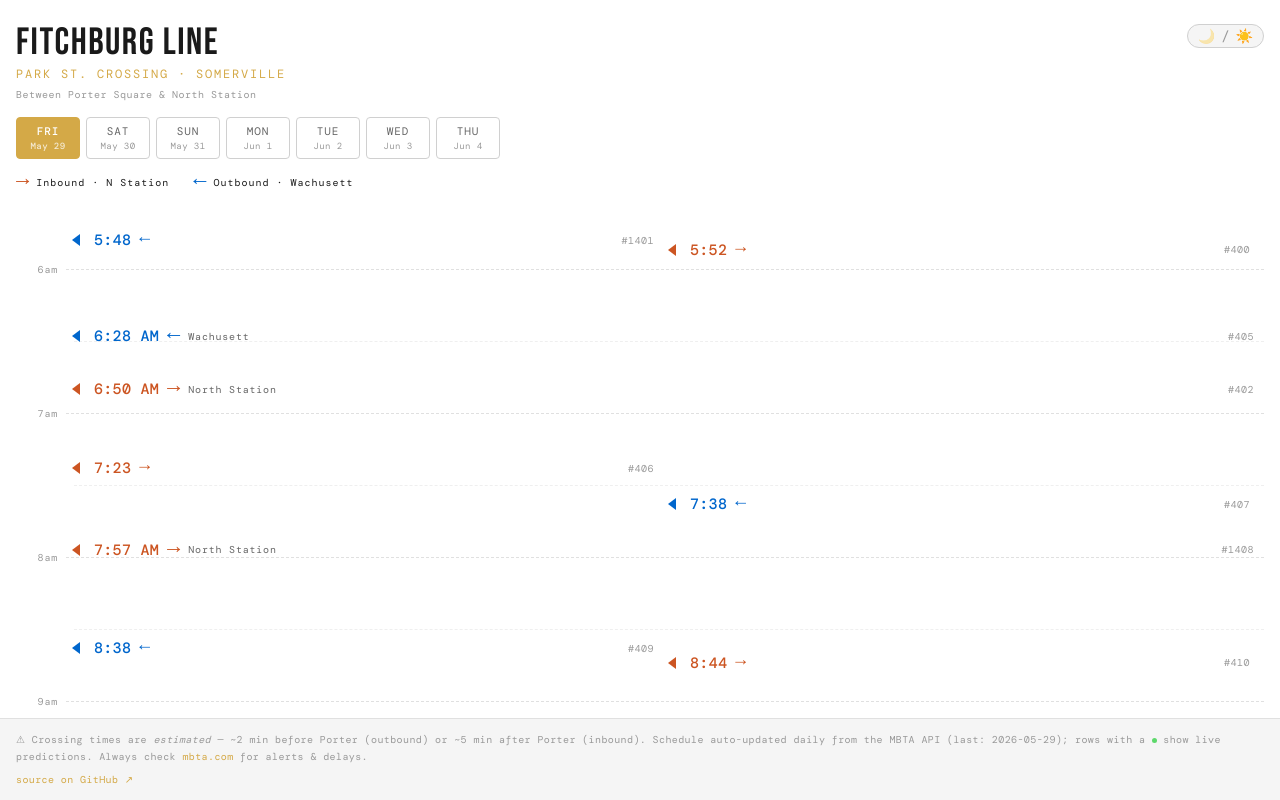
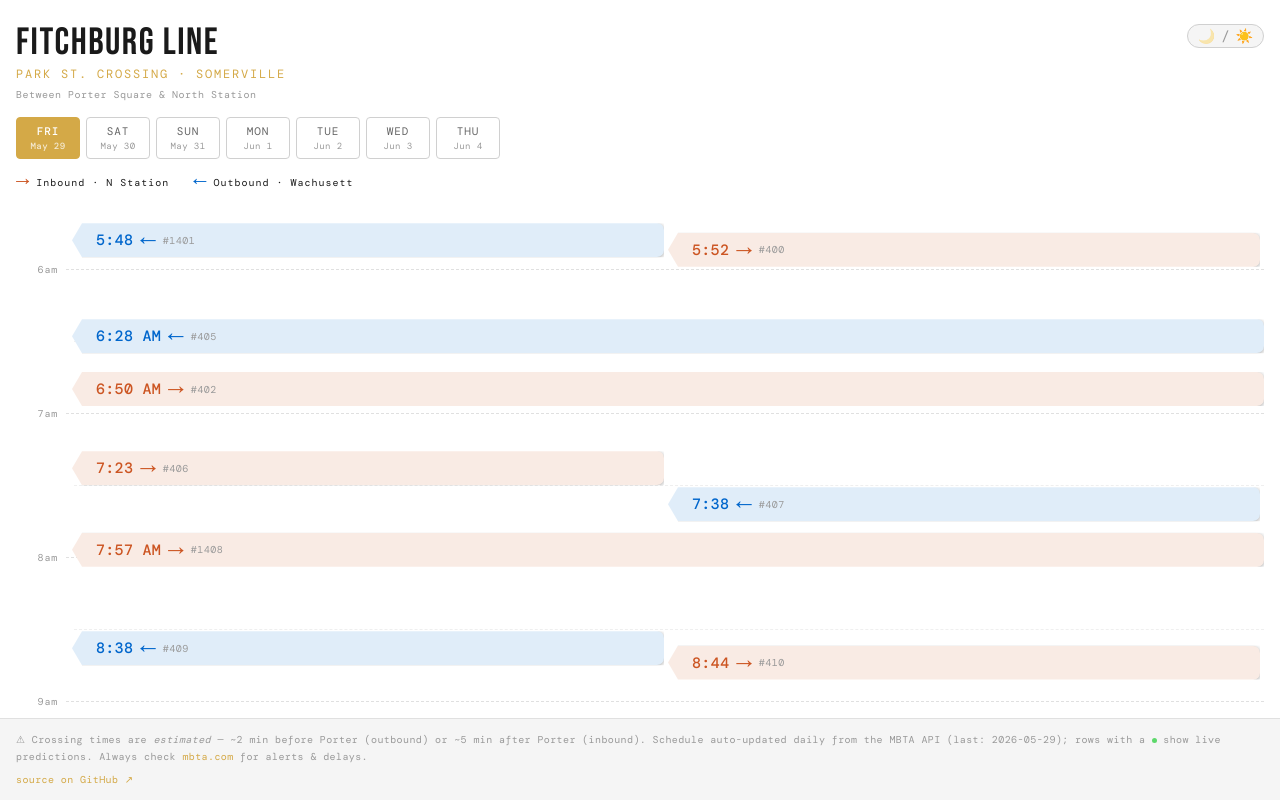
Before and after one commit to orn688/train-timetable, a React (Vite) app: page / in a window 1280 px wide. Built offline with nearby package versions, Linux system fonts and the light colour scheme; a web font is replaced by a local one.

Commit message:
Render times as floating chips with pointed left edge

```diff
--- a/src/App.jsx
+++ b/src/App.jsx
@@ -48,6 +48,9 @@ const PX_PER_MIN = 2.4;
 const ROW_HEIGHT = 34;
 const LANE_GAP = 4;
 const AXIS_WIDTH = 56;
+// Horizontal length of the chip's pointed left edge. The tip sits at the
+// chip's left (x = 0), which is pinned to the axis at the crossing time.
+const CHIP_TIP = 10;
 
 const formatHourLabel = (totalMin) => {
   const h = Math.floor(totalMin / 60) % 24;
@@ -402,6 +405,8 @@ export default function App() {
     accentBorder: "rgba(232,201,109,0.4)",
     outbound: "#5b9cf6",
     inbound: "#e87c5b",
+    chipOut: "#1e2d44",
+    chipIn: "#3a2625",
     rowHoverBg: "rgba(255,255,255,0.04)",
   } : {
     bg: "#ffffff",
@@ -416,6 +421,8 @@ export default function App() {
     accentBorder: "rgba(212,169,71,0.3)",
     outbound: "#0066cc",
     inbound: "#cc5522",
+    chipOut: "#e0edf9",
+    chipIn: "#f9ebe4",
     rowHoverBg: "rgba(0,0,0,0.04)",
   };
 
@@ -705,41 +712,32 @@ export default function App() {
                 left: `calc(${AXIS_WIDTH}px + ${laneOffset})`,
                 width: laneWidth,
                 height: `${ROW_HEIGHT}px`,
-                display: "grid",
-                gridTemplateColumns: wide ? "auto 1fr auto" : "auto auto 1fr",
+                display: "flex",
                 alignItems: "center",
-                gap: "8px",
-                // padding-left budgets space for the absolute-positioned
-                // triangle (0–8 px) and live-prediction dot (12–18 px), with
-                // matching 4 px gaps on either side of the dot, so the time
-                // text starts cleanly at 22 px.
-                padding: "0 10px 0 22px",
-                background: "transparent",
-                borderRadius: "0 4px 4px 0",
-                transition: "background 0.12s, opacity 0.4s",
+                gap: "7px",
+                // The chip's pointed left edge (the clip-path triangle below)
+                // pins it to the exact crossing time on the axis. padding-left
+                // clears that triangle plus the live-prediction dot so the time
+                // text starts cleanly past them.
+                padding: `0 10px 0 ${CHIP_TIP + 14}px`,
+                // Opaque chip that floats above the now line and gridlines.
+                background: row.dir === "out" ? colors.chipOut : colors.chipIn,
+                borderRadius: "0 7px 7px 0",
+                // Rounded rectangle on the right, tapering to a point on the
+                // left whose tip (0 50%) marks the exact time of passing.
+                clipPath: `polygon(0 50%, ${CHIP_TIP}px 0, 100% 0, 100% 100%, ${CHIP_TIP}px 100%)`,
+                // drop-shadow (not box-shadow) traces the clipped chip outline,
+                // including the pointed tip, giving the floating-chip look.
+                filter: "drop-shadow(0 1px 2px rgba(0,0,0,0.35))",
+                transition: "opacity 0.4s",
                 animationDelay: `${idx * 18}ms`,
-                opacity: passed ? 0.25 : 1,
-                zIndex: 2,
+                opacity: passed ? 0.3 : 1,
+                zIndex: isNext ? 6 : 4,
               }}>
-              {/* Time-point marker. Sits at the row's vertical center, which
-                  in turn is anchored to the train's exact crossing time, so
-                  the triangle's tip pins down a single point on the axis. */}
-              <span aria-hidden="true" style={{
-                position: "absolute",
-                left: 0,
-                top: "50%",
-                transform: "translateY(-50%)",
-                width: 0,
-                height: 0,
-                borderTop: "6px solid transparent",
-                borderBottom: "6px solid transparent",
-                borderRight: `8px solid ${row.dir === "out" ? colors.outbound : colors.inbound}`,
-                opacity: row.cancelled ? 0.55 : 1,
-              }} />
               {row.isLive && !row.cancelled && (
                 <span title="Live prediction" style={{
                   position: "absolute",
-                  left: 12,
+                  left: CHIP_TIP + 3,
                   top: "50%",
                   transform: "translateY(-50%)",
                   width: 6,
@@ -760,39 +758,21 @@ export default function App() {
               }}>
                 {wide ? row.crossing : row.crossing.replace(/ (AM|PM)$/, "")}
               </span>
-              {wide ? (
-                <>
-                  <span style={{ display: "flex", alignItems: "center", gap: "8px", minWidth: 0 }}>
               <span aria-hidden="true" style={{
                 ...arrowStyle,
+                fontSize: "26px",
+                fontWeight: 700,
                 color: row.dir === "out" ? colors.outbound : colors.inbound,
                 opacity: row.cancelled ? 0.55 : 1,
               }}>
                 {row.dir === "out" ? "←" : "→"}
               </span>
-                    <span style={{ fontSize: "10px", color: row.cancelled ? "#e0524b" : colors.textMuted, letterSpacing: "0.08em", fontWeight: row.cancelled ? 600 : "normal", overflow: "hidden", textOverflow: "ellipsis", whiteSpace: "nowrap" }}>
-                      {row.cancelled ? "CANCELLED" : row.direction}
-                    </span>
-                  </span>
-                  <span style={{ fontSize: "10px", color: colors.textDim, textAlign: "right", letterSpacing: "0.05em", whiteSpace: "nowrap" }}>
-                    #{row.train}
-                  </span>
-                </>
-              ) : (
-                <>
-                  <span aria-hidden="true" style={{
-                    ...arrowStyle,
-                    fontSize: "18px",
-                    color: row.dir === "out" ? colors.outbound : colors.inbound,
-                    opacity: row.cancelled ? 0.55 : 1,
-                  }}>
-                    {row.dir === "out" ? "←" : "→"}
-                  </span>
-                  <span style={{ fontSize: "10px", color: row.cancelled ? "#e0524b" : colors.textDim, textAlign: "right", letterSpacing: "0.05em", whiteSpace: "nowrap" }}>
+              {/* Train number, left-justified right next to the time. The
+                  destination is intentionally omitted — it's shown in the
+                  legend at the top of the screen. */}
+              <span style={{ fontSize: "10px", color: row.cancelled ? "#e0524b" : colors.textDim, letterSpacing: "0.05em", whiteSpace: "nowrap", fontWeight: row.cancelled ? 600 : "normal" }}>
                 {row.cancelled ? "CANC" : `#${row.train}`}
               </span>
-                </>
-              )}
             </div>
           );
         })}
```
Lines whose indentation alone changed are shown as unchanged.
